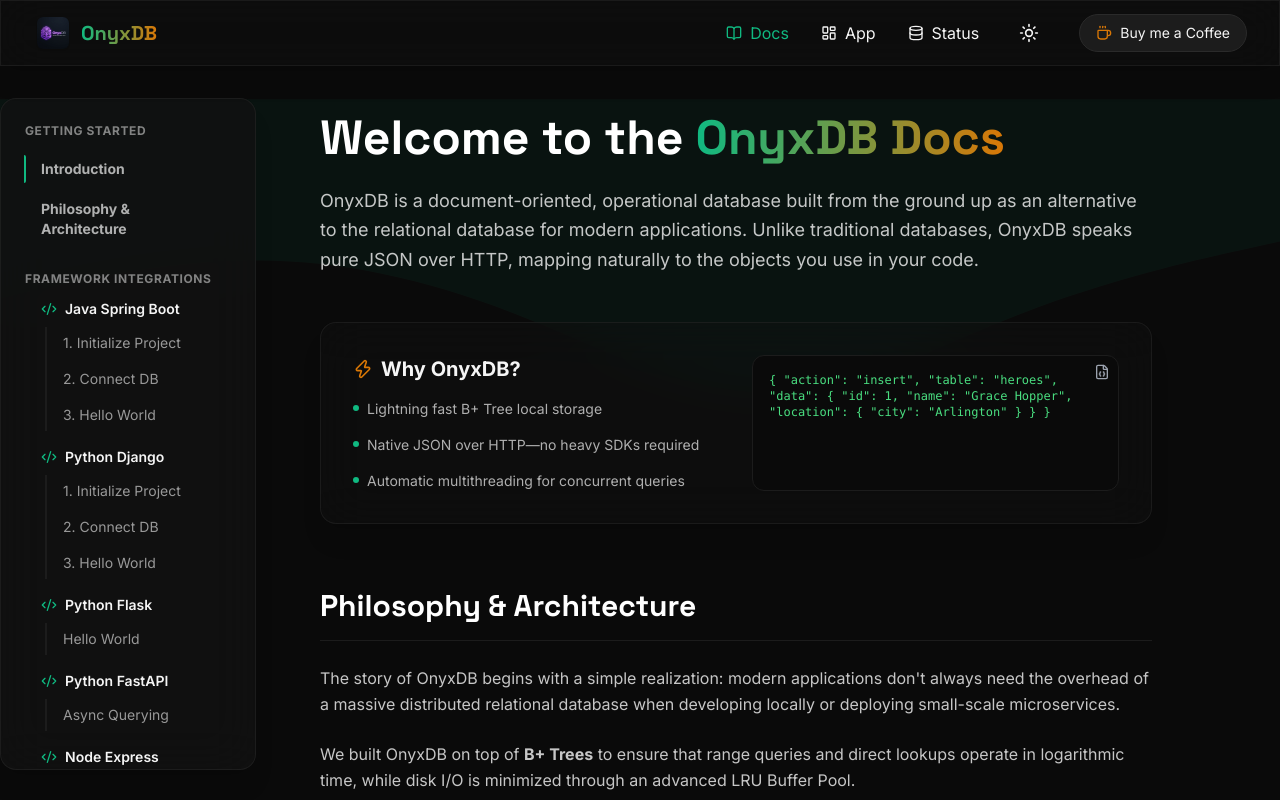
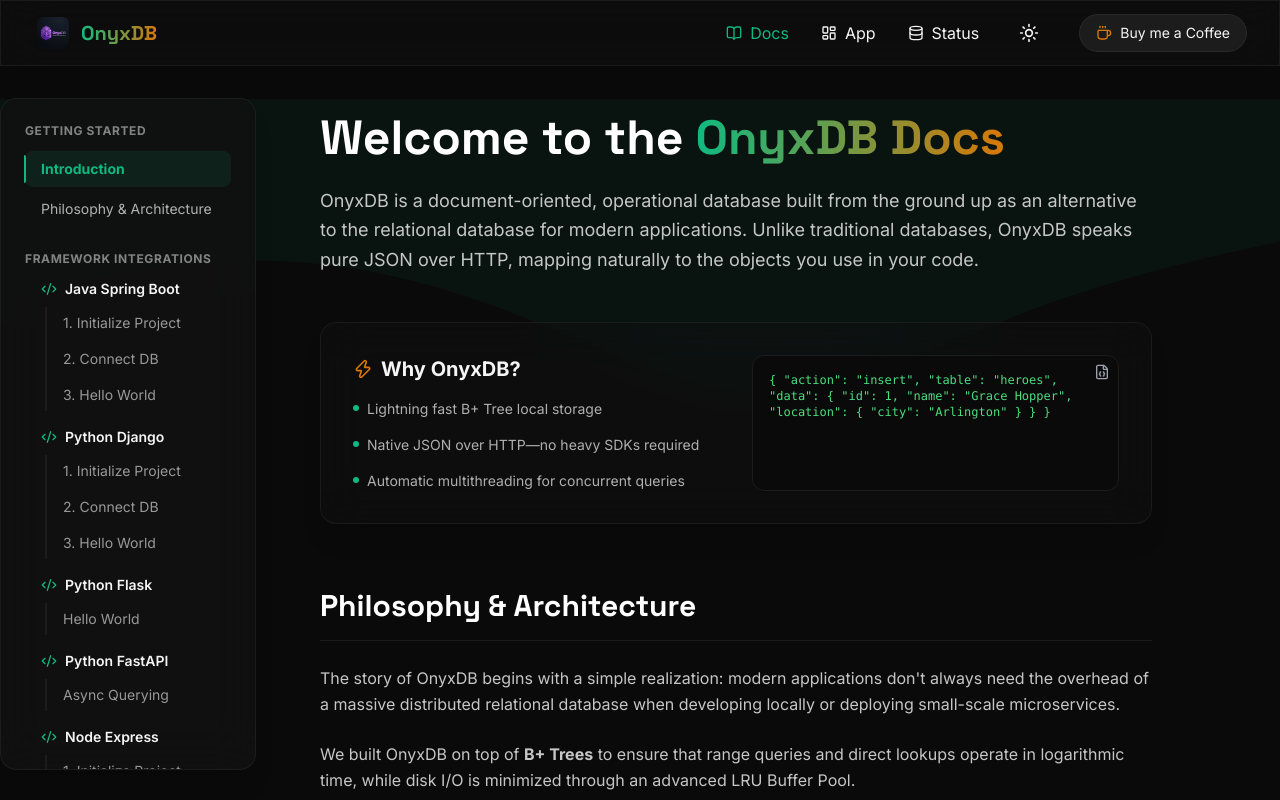
Before and after one commit to Bharath80988/OnyxDB, a React (Vite) app in the folder onyxdb-dashboard/: page /docs in a window 1280 px wide. Shown: the top 800 px of the page. Built offline with nearby package versions, Linux system fonts and the light colour scheme.

Commit message:
fix: active menu item contrast issue due to escaped template literals

```diff
--- a/onyxdb-dashboard/src/pages/DocsPage.tsx
+++ b/onyxdb-dashboard/src/pages/DocsPage.tsx
@@ -66,14 +66,14 @@
                 <div className="space-y-1">
                   <button
                     onClick={() => scrollToSection('intro')}
-                    className={`w-full text-left px-4 py-2 rounded-lg text-sm transition-colors relative \${activeSection === 'intro' ? 'text-primary font-bold bg-primary/10' : 'text-gray-600 dark:text-onyx-100/70 hover:text-gray-900 dark:hover:text-white hover:bg-gray-100 dark:hover:bg-onyx-700/50'}`}
+                    className={`w-full text-left px-4 py-2 rounded-lg text-sm transition-colors relative ${activeSection === 'intro' ? 'text-primary font-bold bg-primary/10' : 'text-gray-600 dark:text-onyx-100/70 hover:text-gray-900 dark:hover:text-white hover:bg-gray-100 dark:hover:bg-onyx-700/50'}`}
                   >
                     {activeSection === 'intro' && <div className="absolute left-[-1px] top-1 bottom-1 w-[2px] bg-primary rounded-r-md" />}
                     Introduction
                   </button>
                   <button
                     onClick={() => scrollToSection('philosophy')}
-                    className={`w-full text-left px-4 py-2 rounded-lg text-sm transition-colors relative \${activeSection === 'philosophy' ? 'text-primary font-bold bg-primary/10' : 'text-gray-600 dark:text-onyx-100/70 hover:text-gray-900 dark:hover:text-white hover:bg-gray-100 dark:hover:bg-onyx-700/50'}`}
+                    className={`w-full text-left px-4 py-2 rounded-lg text-sm transition-colors relative ${activeSection === 'philosophy' ? 'text-primary font-bold bg-primary/10' : 'text-gray-600 dark:text-onyx-100/70 hover:text-gray-900 dark:hover:text-white hover:bg-gray-100 dark:hover:bg-onyx-700/50'}`}
                   >
                     {activeSection === 'philosophy' && <div className="absolute left-[-1px] top-1 bottom-1 w-[2px] bg-primary rounded-r-md" />}
                     Philosophy & Architecture
```
